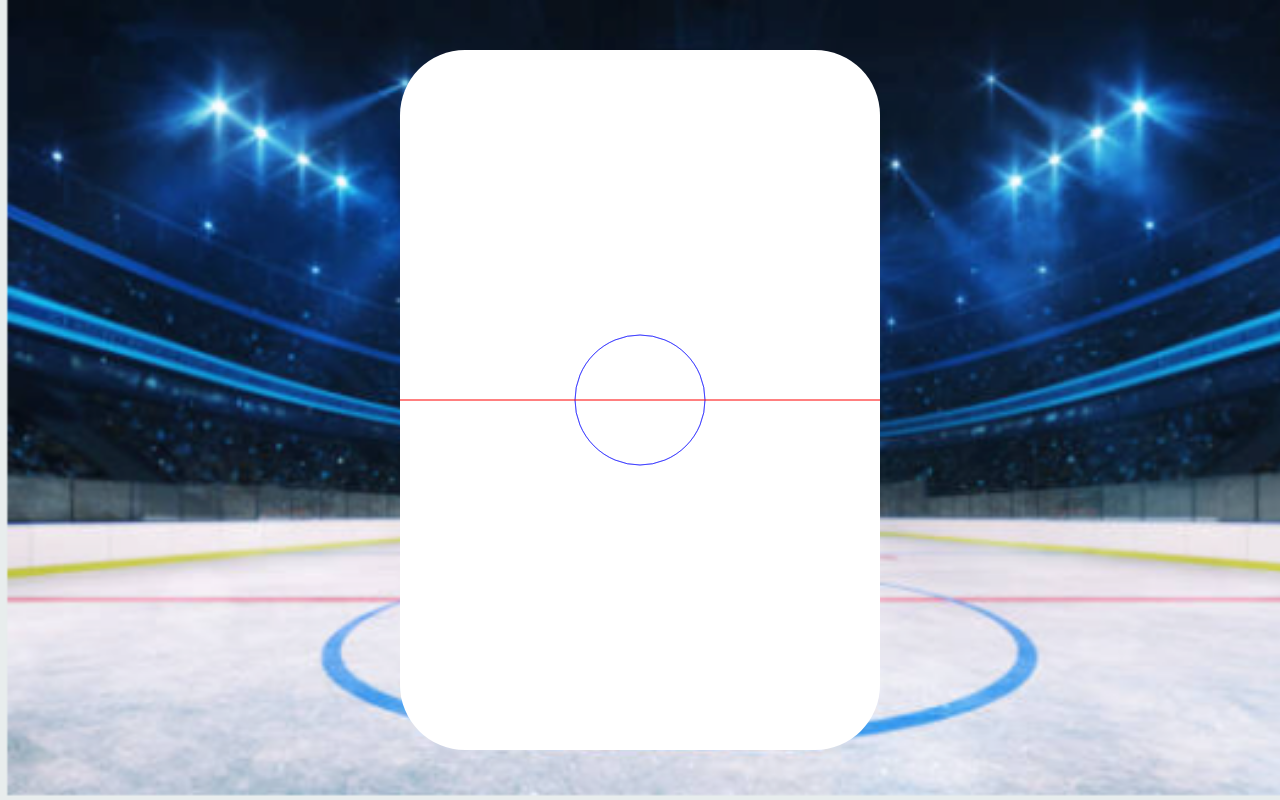
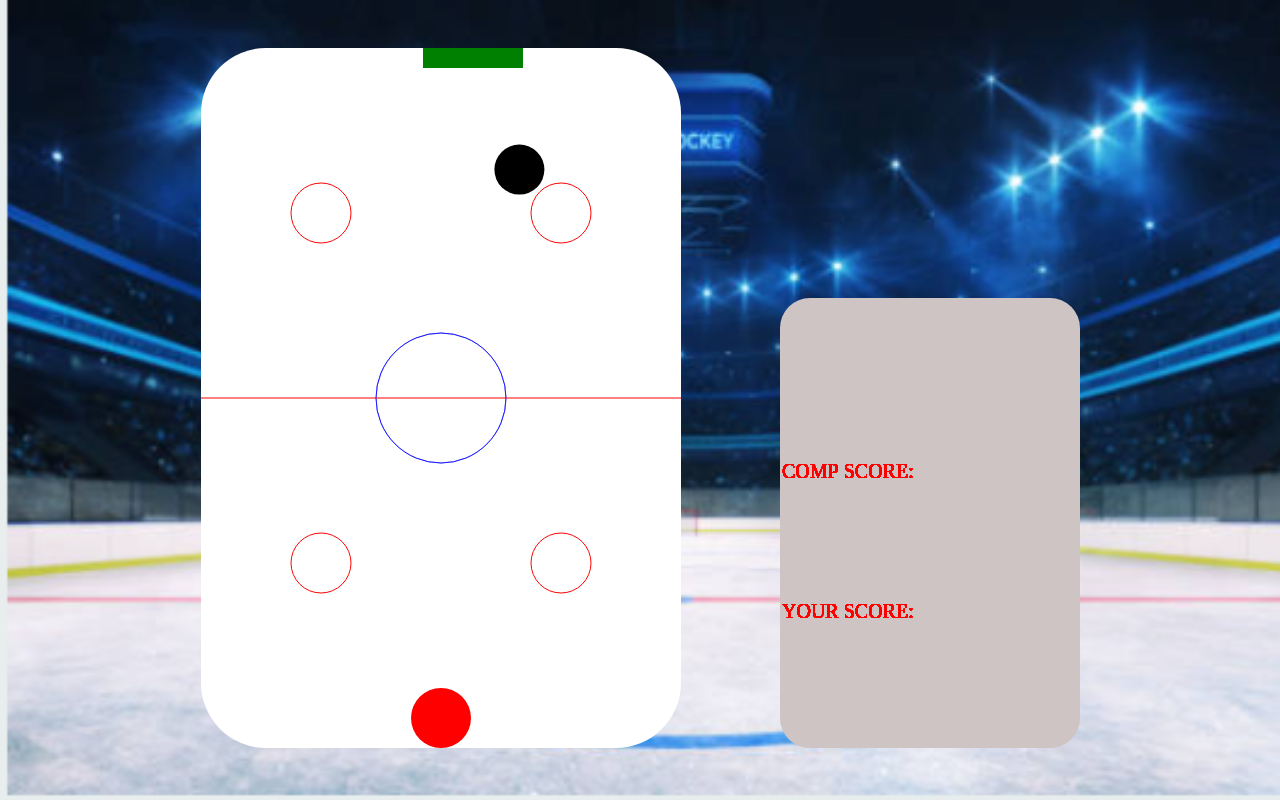
Before and after one commit to yungcai/IcePuck, a website built with webpack: page index.html in a window 1280 px wide. Built offline with nearby package versions, Linux system fonts and the light colour scheme.

```diff
--- a/index.html
+++ b/index.html
@@ -8,12 +8,16 @@
     <link rel="stylesheet" href="./dist/main.css" />
     <link rel="stylesheet" href="./src/styles/style.css" />
     <script src="./dist/main.js"></script>
-    <title>ICE PUCK</title>
+    <title>IcePuck</title>
 </head>
 
 <body>
-    <canvas id='canvas' width='480' height='700'></canvas>
-    <script src='./src/scripts/script.js'></script>
+    <div className='game-container'>
+        <canvas id='canvas' width='480' height='700'></canvas>
+        <canvas id='canvas2' width='300' height='450'></canvas>
+        <script src='./src/scripts/script.js'></script>
+
+    </div>
 </body>
 
 </html>
--- a/src/scripts/script.js
+++ b/src/scripts/script.js
@@ -1,5 +1,22 @@
 const canvas = document.getElementById('canvas');
 const ctx = canvas.getContext('2d')
+
+//SCOREBOARD
+
+const canvas2 = document.getElementById('canvas2');
+const ctx2 = canvas2.getContext('2d')
+
+function score(){
+ctx2.font = '20px digital';
+ctx2.fillStyle = "red";
+ctx2.fillText('COMP SCORE:', 2, 180);
+ctx2.fillText('YOUR SCORE:', 2, 320);
+};
+
+
+//drawing the rink
+
+function drawRink(){
 
 ctx.beginPath();
 ctx.arc(240, 350, 65, 0, 2 * Math.PI);
@@ -8,7 +25,7 @@
 
 ctx.beginPath();
 ctx.arc(240, 350, 65, 0, 2 * Math.PI);
-ctx.strokeStyle = "rgba(0, 0, 255, 0.5)";
+ctx.strokeStyle = "rgba(0, 0, 255, 0.8)";
 ctx.stroke();
 
 ctx.beginPath();
@@ -17,4 +34,236 @@
 ctx.strokeStyle = "red";
 ctx.stroke();
 
-//update
+
+
+//start 4 circles
+
+ctx.beginPath();
+ctx.arc(120, 165, 30, 0, 2 * Math.PI);
+ctx.strokeStyle = "rgba(red";
+ctx.stroke();
+
+ctx.beginPath();
+ctx.arc(360, 165, 30, 0, 2 * Math.PI);
+ctx.strokeStyle = "rgba(red";
+ctx.stroke();
+
+ctx.beginPath();
+ctx.arc(120, 515, 30, 0, 2 * Math.PI);
+ctx.strokeStyle = "rgba(red";
+ctx.stroke();
+
+ctx.beginPath();
+ctx.arc(360, 515, 30, 0, 2 * Math.PI);
+ctx.strokeStyle = "rgba(red";
+ctx.stroke();
+ctx.closePath();
+
+};
+
+//handles
+
+// function drawHandles(){
+
+// ctx.beginPath();
+// ctx.rect(160, 0, 150, 10);
+// ctx.fillStyle = "red";
+// ctx.fill();
+// ctx.closePath();
+
+// ctx.beginPath();
+// ctx.rect(160, 690, 150, 10);
+// ctx.fillStyle = "red";
+// ctx.fill();
+// ctx.closePath();
+
+// };
+
+
+//drawing the ball/invoking the ball function
+
+var x = 40;
+var y = 40;
+var dx = .8;
+var dy = -.8;
+
+
+//delta handles
+
+
+pdx = 1;
+pdy = 0;
+
+var puckRadius = 10;
+var paddleHeight = 20;
+var paddleWidth = 100;
+var paddleX = canvas.width/ 2;
+var paddleX2 = (canvas.width-paddleWidth) / 2;
+var paddleY = (canvas.height-30);
+var paddleY2 = 0;
+var rightPressed = false;
+var leftPressed = false;
+var upPressed = false;
+var downPressed = false;
+
+function keyDownHandler(e) {
+    if(e.key == "Up" || e.key == "ArrowUp") {
+        upPressed = true;
+    }
+    else if(e.key == "Down" || e.key == "ArrowDown") {
+        downPressed = true;
+    }
+}
+
+function keyUpHandler(e) {
+    if(e.key == "Up" || e.key == "ArrowUp") {
+        upPressed = false;
+    }
+    else if(e.key == "Down" || e.key == "ArrowDown") {
+        downPressed = false;
+    }
+}
+
+
+//puck shape
+
+function drawPuck(){
+    ctx.beginPath();
+    ctx.arc(x, y, 25, 0, 2 * Math.PI);
+    ctx.fillStyle = "black";
+    ctx.fill();
+    ctx.closePath();
+}
+
+
+//draw handles
+
+
+
+function drawHandle1() {
+    ctx.beginPath();
+    ctx.arc(paddleX, paddleY, 30, 0, 2 * Math.PI);
+    ctx.fillStyle = "red";
+    ctx.fill();
+    ctx.closePath();
+
+};
+
+
+
+
+function drawHandle2(){
+    ctx.beginPath();
+    ctx.rect(paddleX2, paddleY2, paddleWidth, paddleHeight);
+    ctx.fillStyle = "green";
+    ctx.fill();
+    ctx.closePath();
+}
+
+
+//MAIN DRAW
+
+function draw(){
+    ctx.clearRect(0, 0, canvas.width, canvas.height);
+    drawRink();
+    drawPuck();
+    drawHandle1();
+    drawHandle2();
+    score();
+
+    paddleX2 += pdx
+
+
+
+
+
+    if(x + dx > canvas.width-puckRadius || x + dx < puckRadius) {
+        dx = -dx;
+    }
+    if(y + dy > canvas.height-puckRadius || y + dy < puckRadius) {
+        dy = -dy;
+    }
+
+    if(paddleX2 + paddleWidth > canvas.width || paddleX2 + pdx < 0) {
+        pdx = -pdx;
+    }
+
+
+    if(upPressed && paddleY > canvas.height/2 ) {
+        paddleY -= 1.5
+
+    }
+    else if(downPressed && paddleY < canvas.height - paddleHeight) {
+        paddleY += 1.5;
+
+    }
+
+    if(rightPressed) {
+        paddleX += 2.5;
+        if (paddleX + paddleWidth > canvas.width){
+            paddleX = canvas.width - paddleWidth;
+        }
+    }
+    else if(leftPressed) {
+        paddleX -= 2.5;
+        if (paddleX < 0){
+            paddleX = 0;
+        }
+
+    }
+
+
+    x += dx;
+    y += dy;
+
+
+}
+
+document.addEventListener("keydown", keyDownHandler, false);
+document.addEventListener("keyup", keyUpHandler, false);
+function keyDownHandler(e) {
+    if(e.key == "Right" || e.key == "ArrowRight") {
+        rightPressed = true;
+    }
+    else if(e.key == "Left" || e.key == "ArrowLeft") {
+        leftPressed = true;
+    }
+    else if(e.key == "Up" || e.key == "ArrowUp") {
+        upPressed = true;
+    }
+    else if(e.key == "Down" || e.key == "ArrowDown") {
+        downPressed = true;
+    }
+
+
+}
+
+function keyUpHandler(e) {
+    if(e.key == "Right" || e.key == "ArrowRight") {
+        rightPressed = false;
+    }
+    else if(e.key == "Left" || e.key == "ArrowLeft") {
+        leftPressed = false;
+    }
+    else if(e.key == "Up" || e.key == "ArrowUp") {
+        upPressed = false;
+    }
+    else if(e.key == "Down" || e.key == "ArrowDown") {
+        downPressed = false;
+    }
+}
+setInterval(draw,1)
+
+// ctx.beginPath();
+// ctx.rect(160, 0, 150, 10);
+// ctx.fillStyle = "red";
+// ctx.fill();
+// ctx.closePath();
+
+// ctx.beginPath();
+// ctx.rect(160, 690, 150, 10);
+// ctx.fillStyle = "red";
+// ctx.fill();
+// ctx.closePath();
+
+// };
--- a/src/styles/style.css
+++ b/src/styles/style.css
@@ -14,7 +14,30 @@
     margin: 0;
 }
 
+
+.game-container{
+    display:flex;
+    align-items: space-around;
+}
+
+.score-intro{
+    display:flex;
+    flex-direction: row;
+    align-items: center;
+}
 #canvas{
     background-color: white;
     border-radius: 65px;
 }
+
+#canvas2{
+    background-color: #CEC4C4;
+    margin-left: 95px;
+    border-radius: 30px;
+}
+
+/* #canvas3{
+    background-color: yellow;
+    margin-left: 75px; */
+    /* border-radius: 30px; */
+/* } */
```
